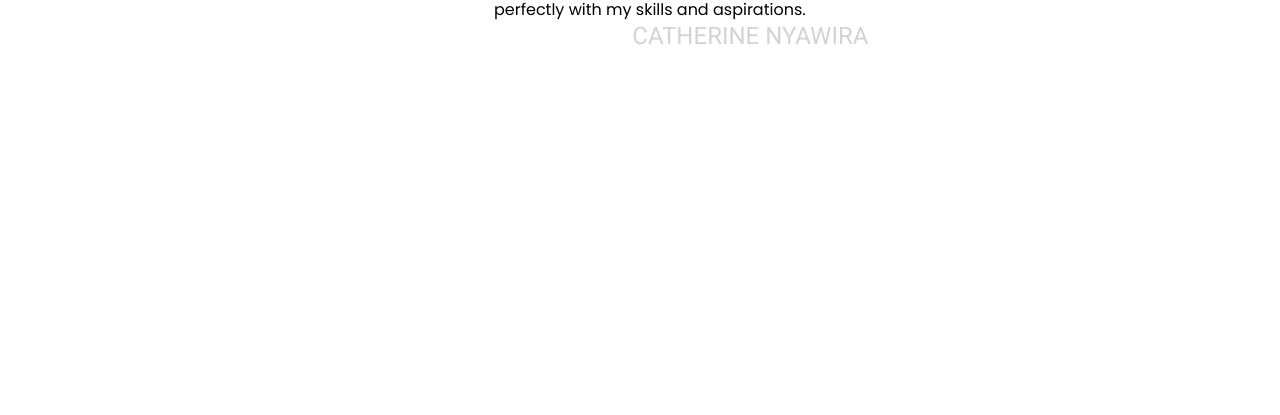
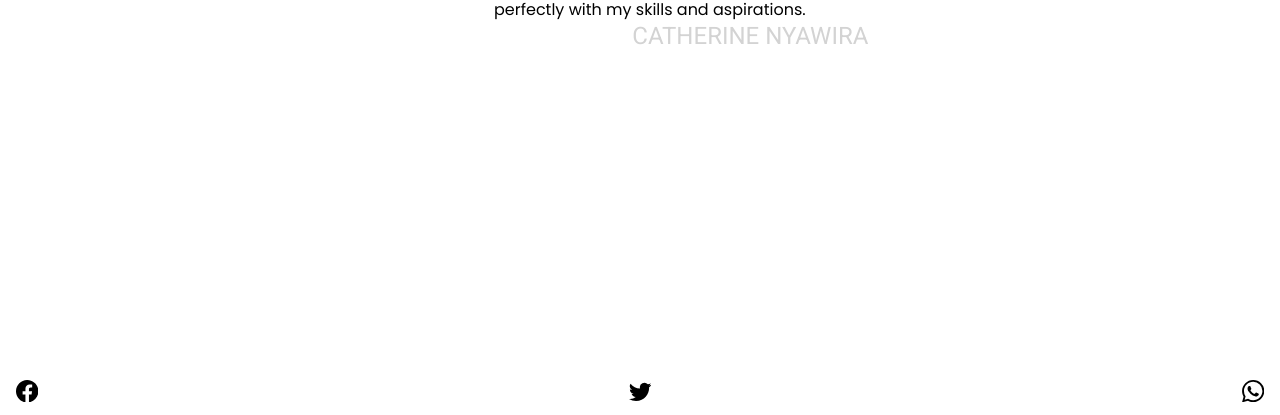
Before and after one commit to Cavein254/gpolive, a React (Vite) app: page / in a window 1280 px wide. Shown: the part 2349-2764 px from the top of the page. Before the commit the page ends 2417 px from the top, so only its background shows below. Built offline with nearby package versions, Linux system fonts and the light colour scheme.

Commit message:
Add social icons

```diff
--- a/src/components/team/Team.tsx
+++ b/src/components/team/Team.tsx
@@ -1,36 +1,23 @@
-import { Box, Typography } from '@mui/material';
+import { Box, Stack } from '@mui/material';
+import { BsFacebook, BsTwitter, BsWhatsapp } from 'react-icons/bs';
 import './styles.css';
+
 const Team = () => {
   return (
-    <Box>
-      <Box>
-        <Typography
-          variant="h4"
-          sx={{
-            fontFamily: 'Roboto',
-            fontWeight: '100',
-            fontSize: '1.2rem',
-            textAlign: 'center',
-            textTransform: 'uppercase',
-          }}
-        >
-          Our Team
-        </Typography>
-        <Typography
-          variant="h4"
-          sx={{
-            fontFamily: 'Merriweather',
-            fontSize: '1.4rem',
-            fontWeight: '400',
-          }}
-        >
-          Meet the Team
-        </Typography>
-      </Box>
-      <Box>
+    <Box className="team" component="section">
+      <Box className="team-container">
         <Box></Box>
-        <Box></Box>
-        <Box></Box>
+        <Box className="team-social">
+          <Stack>
+            <BsFacebook className="team-icon" />
+          </Stack>
+          <Stack>
+            <BsTwitter className="team-icon" />
+          </Stack>
+          <Stack>
+            <BsWhatsapp className="team-icon" />
+          </Stack>
+        </Box>
       </Box>
     </Box>
   );
--- /dev/null
+++ b/src/components/team/styles.css
@@ -0,0 +1,19 @@
+.section {
+  margin-top: 2rem;
+}
+.team-container {
+  position: relative;
+  height: 350px;
+}
+.team-social {
+  position: absolute;
+  bottom: 0;
+  width: 100%;
+  display: flex;
+  justify-content: space-between;
+  align-items: center;
+}
+.team-icon {
+  font-size: 1.4rem;
+  text-align: center;
+}
--- a/src/scenes/Home.tsx
+++ b/src/scenes/Home.tsx
@@ -2,6 +2,7 @@ import { Box } from '@mui/system';
 import About from '../components/about/About';
 import Hero from '../components/hero/Hero';
 import Services from '../components/services/Services';
+import Team from '../components/team/Team';
 import Testimonials from '../components/testimonial/Testimonials';
 
 const Home = () => {
@@ -15,6 +16,7 @@ const Home = () => {
       <About />
       <Services />
       <Testimonials />
+      <Team />
     </Box>
   );
 };
```
